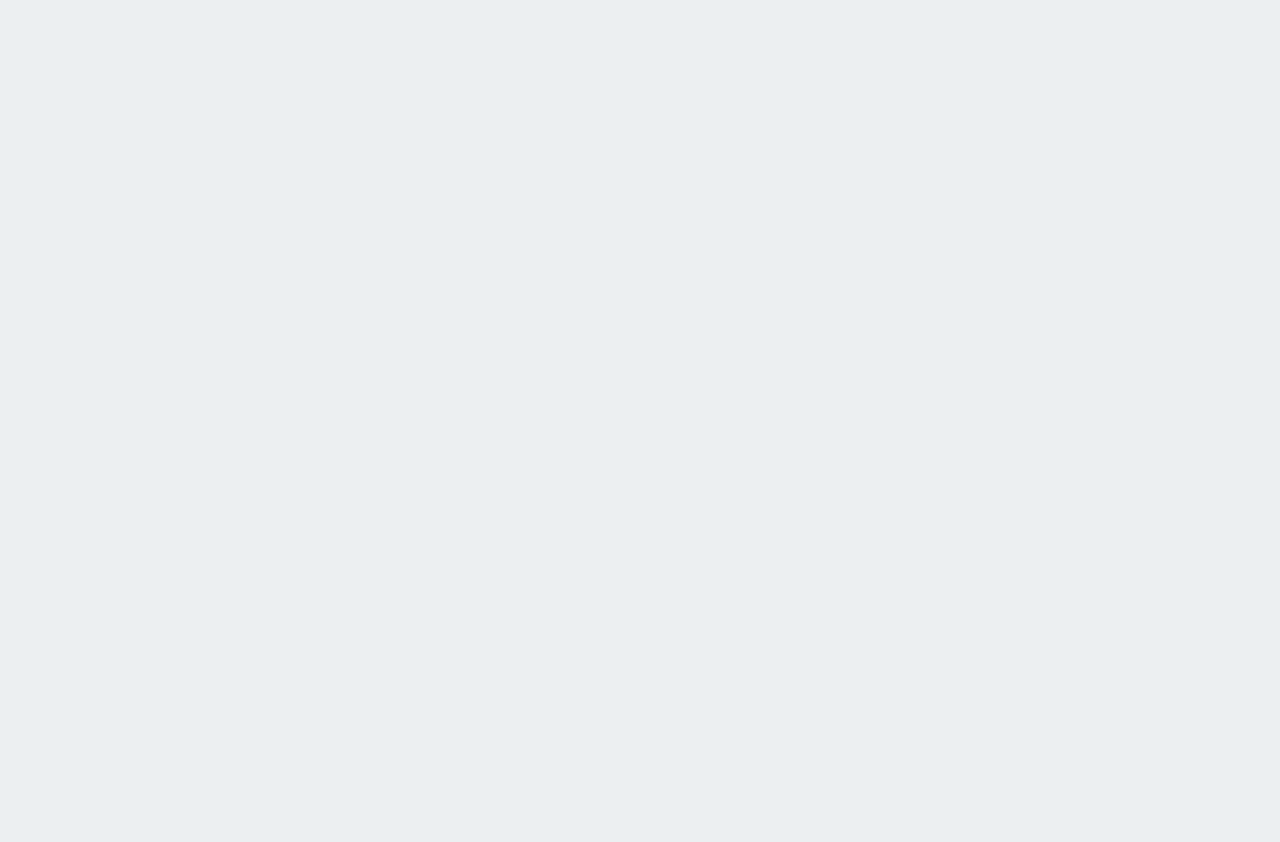
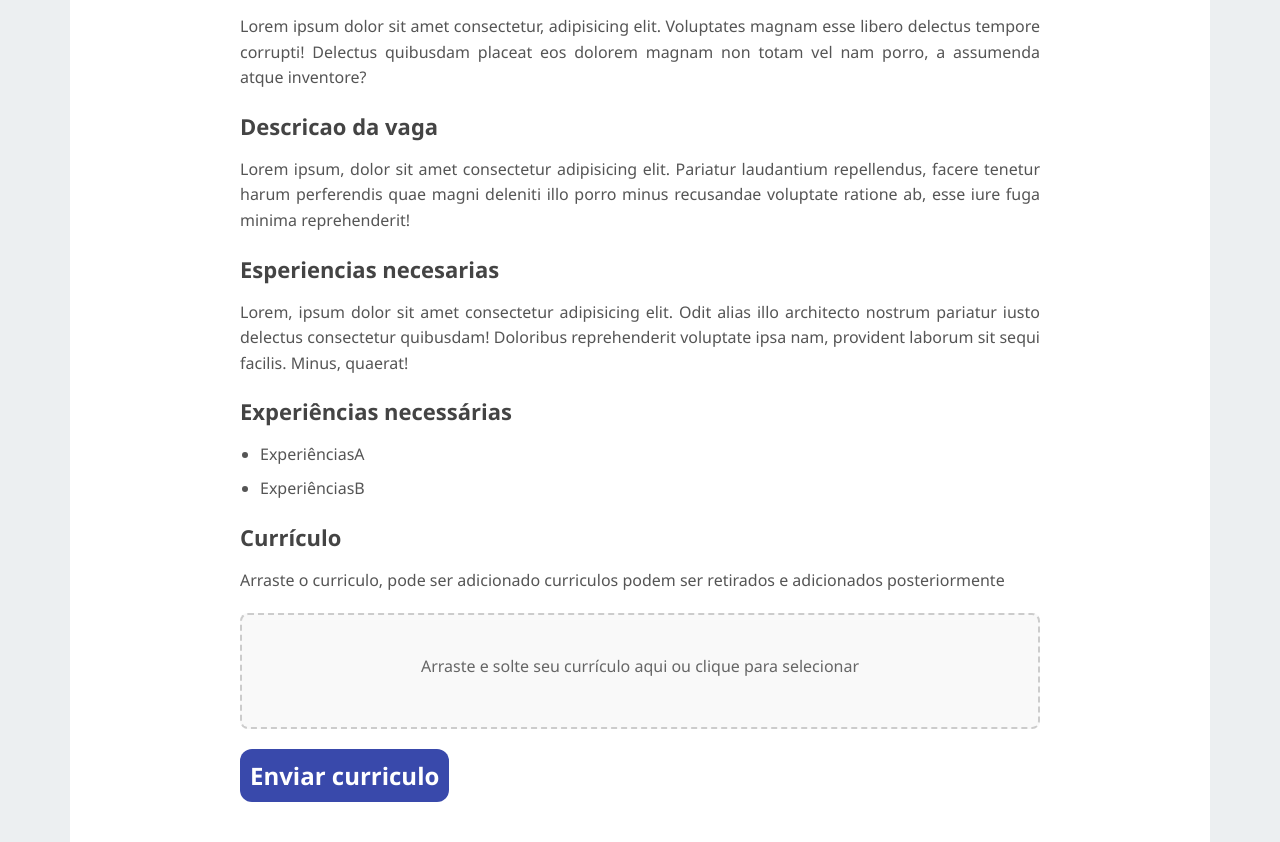
Before and after one commit to zzMaverick/selectrh-frontend, an Angular app: page /candidatarvaga in a window 1280 px wide. Before the commit this address led to /. Shown: the part 230-1072 px from the top of the page. Before the commit the page ends 800 px from the top, so only its background shows below. Built offline with nearby package versions, Linux system fonts and the light colour scheme; a web font is replaced by a local one.

Commit message:
feat: adicionado rota candidatarvags

```diff
--- a/src/app/app.routes.ts
+++ b/src/app/app.routes.ts
@@ -2,10 +2,12 @@ import { Routes } from '@angular/router';
 import { HomeComponent } from './pages/home/home.component';
 import { LoginComponent } from './pages/login/login.component';
 import { VagascandidaturasComponent } from './pages/vagascandidaturas/vagascandidaturas.component';
+import { CandidatarvagaComponent } from './pages/candidatarvaga/candidatarvaga.component';
 
 
 export const routes: Routes = [
     {path:"", component: HomeComponent},
     {path:"login", component:LoginComponent},
-    {path:"vagascandidaturas",component:VagascandidaturasComponent}
+    {path:"vagascandidaturas",component:VagascandidaturasComponent},
+    {path:"candidatarvaga",component:CandidatarvagaComponent}
 ];
--- /dev/null
+++ b/src/app/pages/candidatarvaga/candidatarvaga.component.html
@@ -0,0 +1,30 @@
+<app-header></app-header>
+<main>
+    <div class="content-container">
+        <h2>Nome da empresa</h2>
+        <h3>Descricao da empresa</h3>
+        <p>Lorem ipsum dolor sit amet consectetur, adipisicing elit. Voluptates magnam esse libero delectus tempore corrupti! Delectus quibusdam placeat eos dolorem magnam non totam vel nam porro, a assumenda atque inventore?</p>
+        <h3>Descricao da vaga</h3>
+        <p>Lorem ipsum, dolor sit amet consectetur adipisicing elit. Pariatur laudantium repellendus, facere tenetur harum perferendis quae magni deleniti illo porro minus recusandae voluptate ratione ab, esse iure fuga minima reprehenderit!</p>
+        <h3>Esperiencias necesarias</h3>
+        <p>Lorem, ipsum dolor sit amet consectetur adipisicing elit. Odit alias illo architecto nostrum pariatur iusto delectus consectetur quibusdam! Doloribus reprehenderit voluptate ipsa nam, provident laborum sit sequi facilis. Minus, quaerat!</p>
+        <h3>Experiências necessárias</h3>
+        <ul>
+            <li>ExperiênciasA</li>
+            <li>ExperiênciasB</li>
+        </ul>
+        <h3>Currículo</h3>
+        <p>Arraste o curriculo, pode ser adicionado curriculos
+            podem ser retirados e adicionados posteriormente</p>
+        <div class="file-input-container">
+            <label for="arquivo" class="file-input-label">
+                <span>Arraste e solte seu currículo aqui ou clique para selecionar</span>
+                <input type="file" id="arquivo" name="arquivo" class="file-input">
+            </label>
+        </div>
+        <btn-primary
+            btn-text="Enviar curriculo"
+            variant="primary">
+        </btn-primary>
+    </div>
+</main>
--- /dev/null
+++ b/src/app/pages/candidatarvaga/candidatarvaga.component.scss
@@ -0,0 +1,86 @@
+main {
+    display: flex;
+    flex-direction: column;
+    background-color: #FFFFFF;
+    min-height: 100vh;
+    max-width: 1140px;
+    width: 100%;
+    margin: auto;
+    padding: 20px;
+    box-sizing: border-box;
+}
+
+.content-container {
+    max-width: 800px;
+    width: 100%;
+    margin: 0 auto;
+    padding: 20px;
+}
+
+h2, h3 {
+    text-align: left;
+    width: 100%;
+    margin: 20px 0 10px 0;
+}
+
+h2 {
+    font-size: 28px;
+    color: #333;
+}
+
+h3 {
+    font-size: 22px;
+    color: #444;
+}
+
+p, ul {
+    width: 100%;
+    text-align: justify;
+    line-height: 1.6;
+    color: #555;
+    margin-bottom: 15px;
+}
+
+ul {
+    padding-left: 20px;
+}
+
+li {
+    margin-bottom: 8px;
+}
+
+.file-input-container {
+    width: 100%;
+    margin: 20px 0;
+}
+
+.file-input-label {
+    display: flex;
+    flex-direction: column;
+    align-items: center;
+    justify-content: center;
+    padding: 40px 20px;
+    border: 2px dashed #ccc;
+    border-radius: 8px;
+    background-color: #f9f9f9;
+    cursor: pointer;
+    transition: all 0.3s ease;
+}
+
+.file-input-label:hover {
+    border-color: #999;
+    background-color: #f0f0f0;
+}
+
+.file-input-label span {
+    color: #666;
+    margin-bottom: 10px;
+}
+
+.file-input {
+    display: none;
+}
+
+btn-primary {
+    margin-top: 20px;
+}
```
Also changed, not shown: src/app/pages/candidatarvaga/candidatarvaga.component.ts (added, +13 -0 lines), 1 other file (tests, documents, lock files or other folders).
